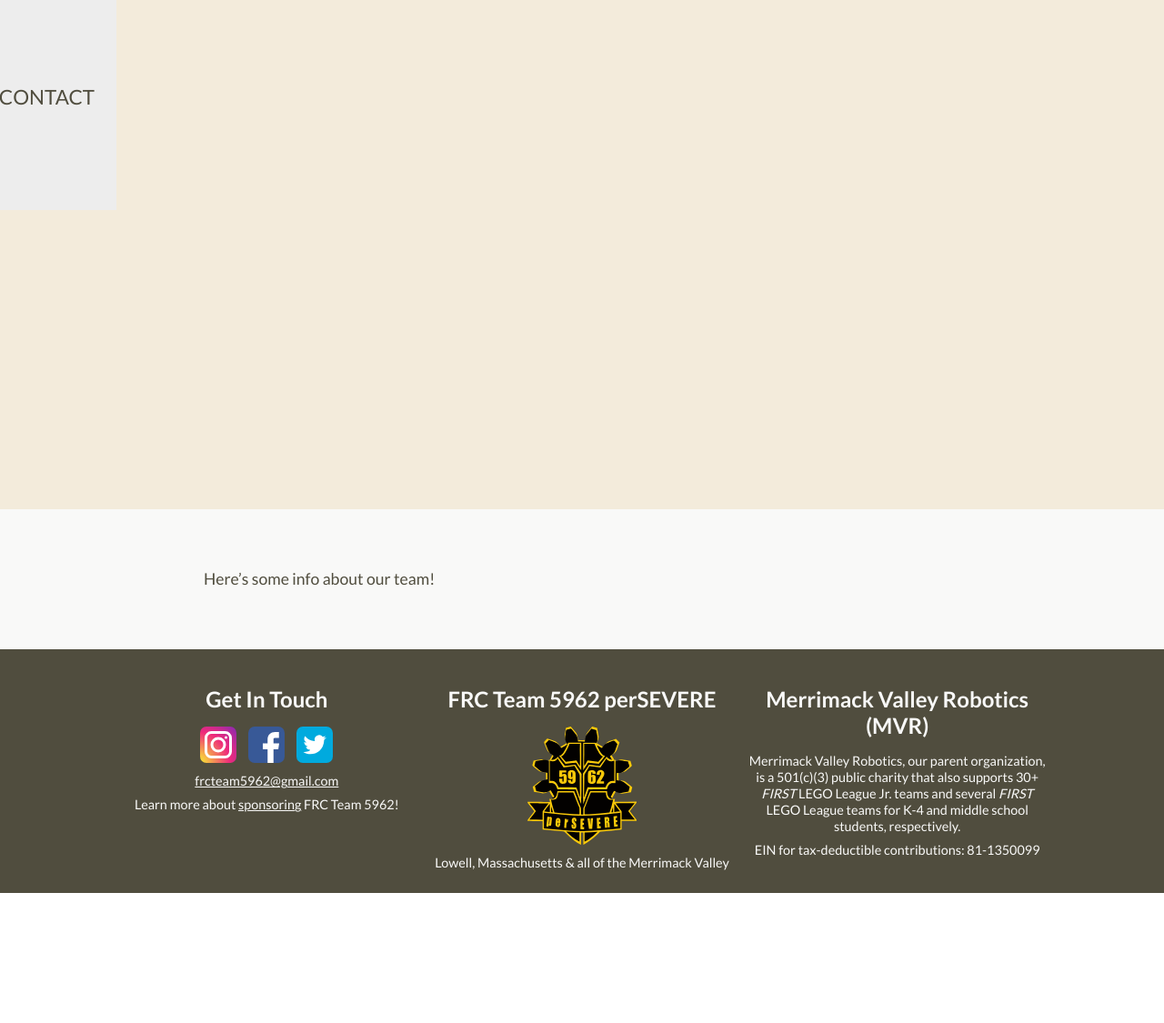
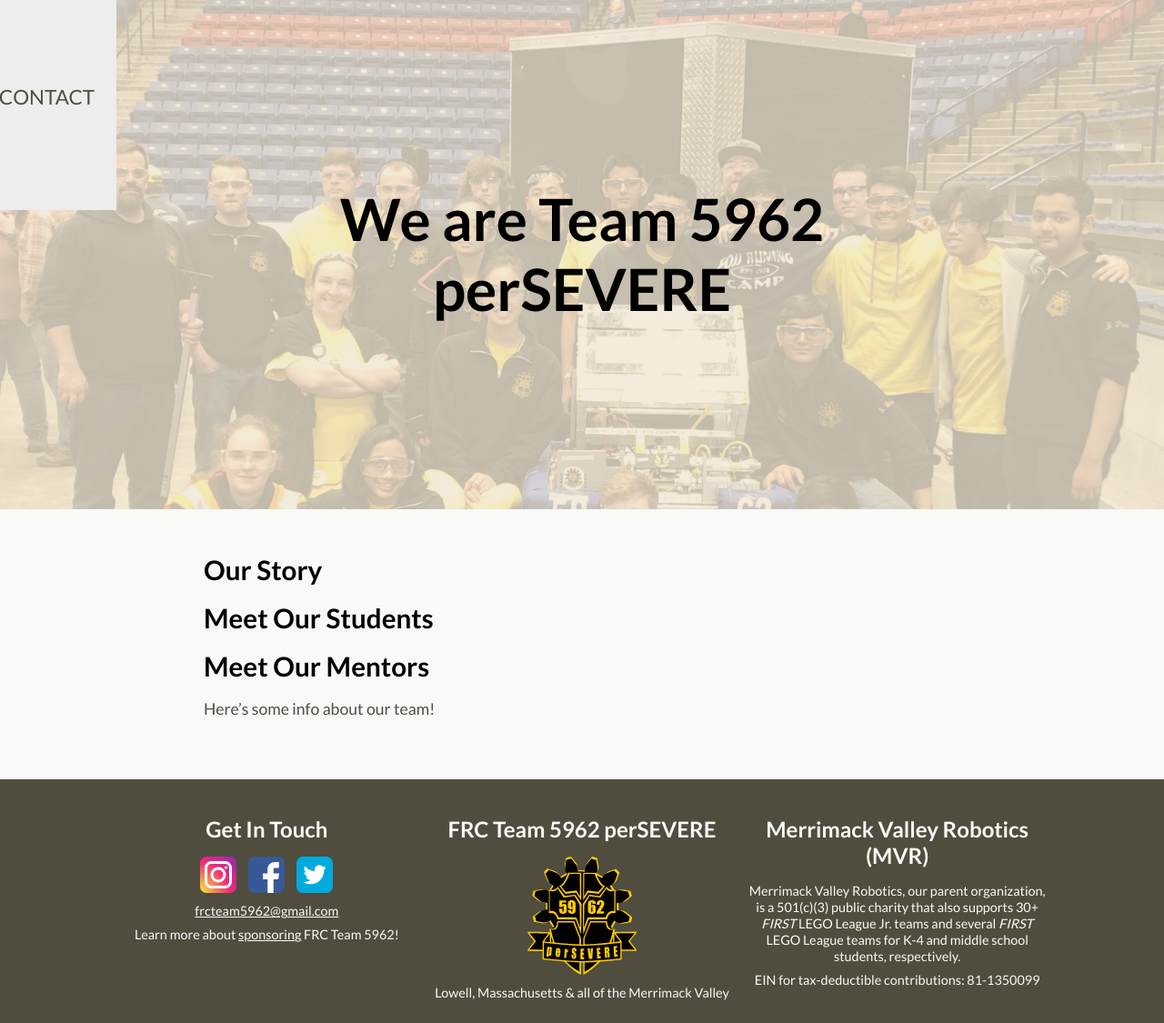
Before and after one commit to perSEVERE-5962/frc5962, a Jekyll site: the page built from about.md, in a window 1280 px wide. Shown: the whole page at 91% size. Built offline with Jekyll 4.4.1, drawn with Linux system fonts in a browser that asks for light colours; before the commit the page ends 982 px from its top, so only the background shows below that.

Commit message:
Fix horizontal overflow due to mobile nav and adjust hero HTML/styles

```diff
--- a/_includes/hero.html
+++ b/_includes/hero.html
@@ -1,9 +1,7 @@
 <header>
-    <div id="hero">
-        {{ page.hero-background }}
-    </div>
+    <div id="hero" style="background-image: url({{ page.hero-img-url }})"></div>
 
     <div class="container light-overlay">
-        {{ page.hero-content }}
+        <h1 class="hero-content">{{ page.hero-title }}</h1>
     </div>
 </header>
--- /dev/null
+++ b/_layouts/homepage.html
@@ -0,0 +1,3 @@
+{% include head.html %}
+{{ content }}
+{% include foot.html %}
--- a/about.md
+++ b/about.md
@@ -1,5 +1,13 @@
 ---
 title: About
+hero-img-url: /media/unh.jpg
+hero-title: We are Team 5962 <br>perSEVERE
 ---
 
+## Our Story
+
+## Meet Our Students
+
+## Meet Our Mentors
+
 Here's some info about our team!
--- a/css/styles.scss
+++ b/css/styles.scss
@@ -66,24 +66,34 @@
     position: fixed;
 }
 
+#hero {
+    background-repeat: no-repeat;
+    background-size: cover;
+    background-position: center;
+}
+
 header {
     height: 35rem;
     overflow: hidden;
 }
 
 header .container {
-    padding-top: 12.5rem;
     width: 100%;
     height: 100%;
     background: rgba(240,230,210,.8);
     text-align: center;
+    display: table;
+}
+
+.hero-content {
+    display: table-cell;
+    vertical-align: middle;
 }
 
 h1 {
-    font-weight: 400;
     font-size: 3rem;
-    line-height: 100%;
-    margin-bottom: 1.5rem;
+    line-height: 120%;
+    margin-bottom: 2rem;
 }
 
 .button {
@@ -210,7 +220,7 @@
         display: block;
         position: relative;
         top: 2rem;
-        left: 2rem;
+        padding-left: 2rem;
         z-index: 1;
         -webkit-user-select: none;
         user-select: none;
@@ -222,7 +232,7 @@
         height: 32px;
         position: absolute;
         top: -7px;
-        left: -5px;
+        margin-left: -5px;
         cursor: pointer;
         opacity: 0; /* hide this */
         z-index: 2; /* and place it over the hamburger */
```
Also changed, not shown: index.html (+19 -4 lines).
